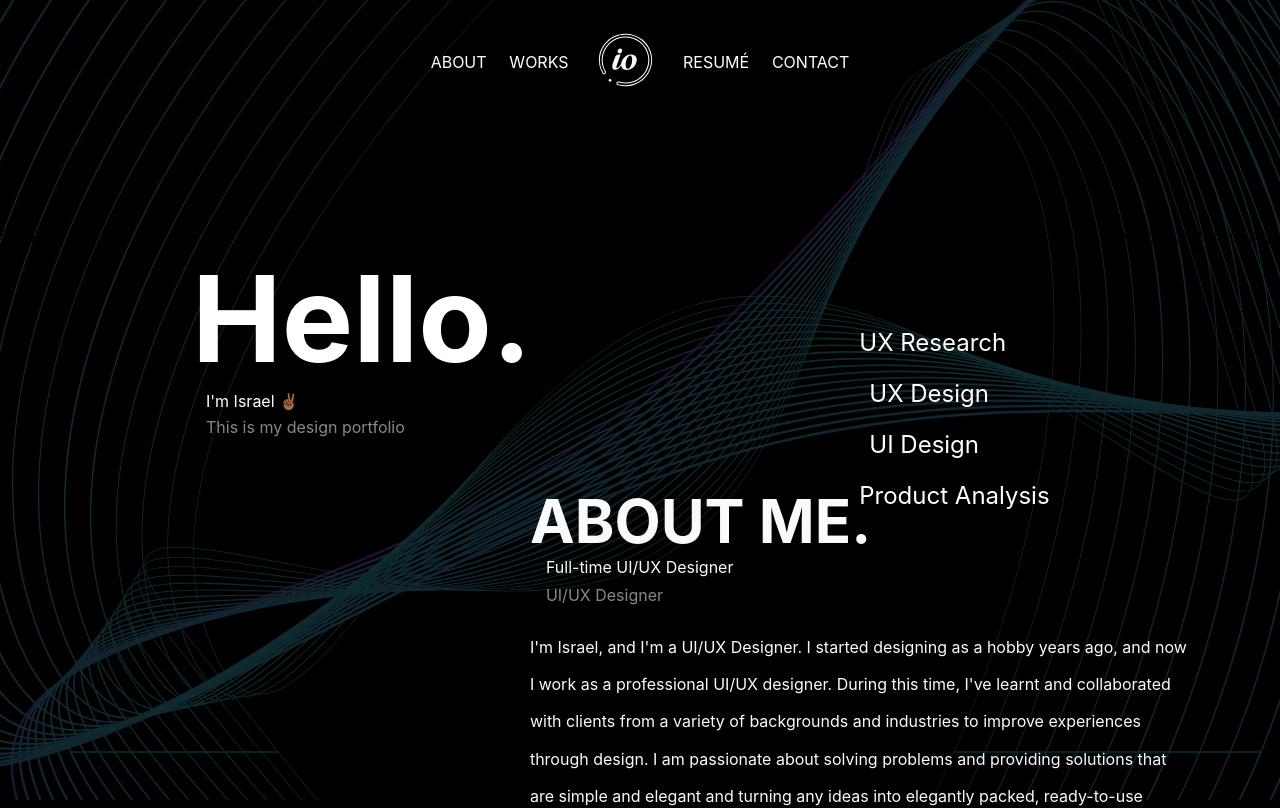
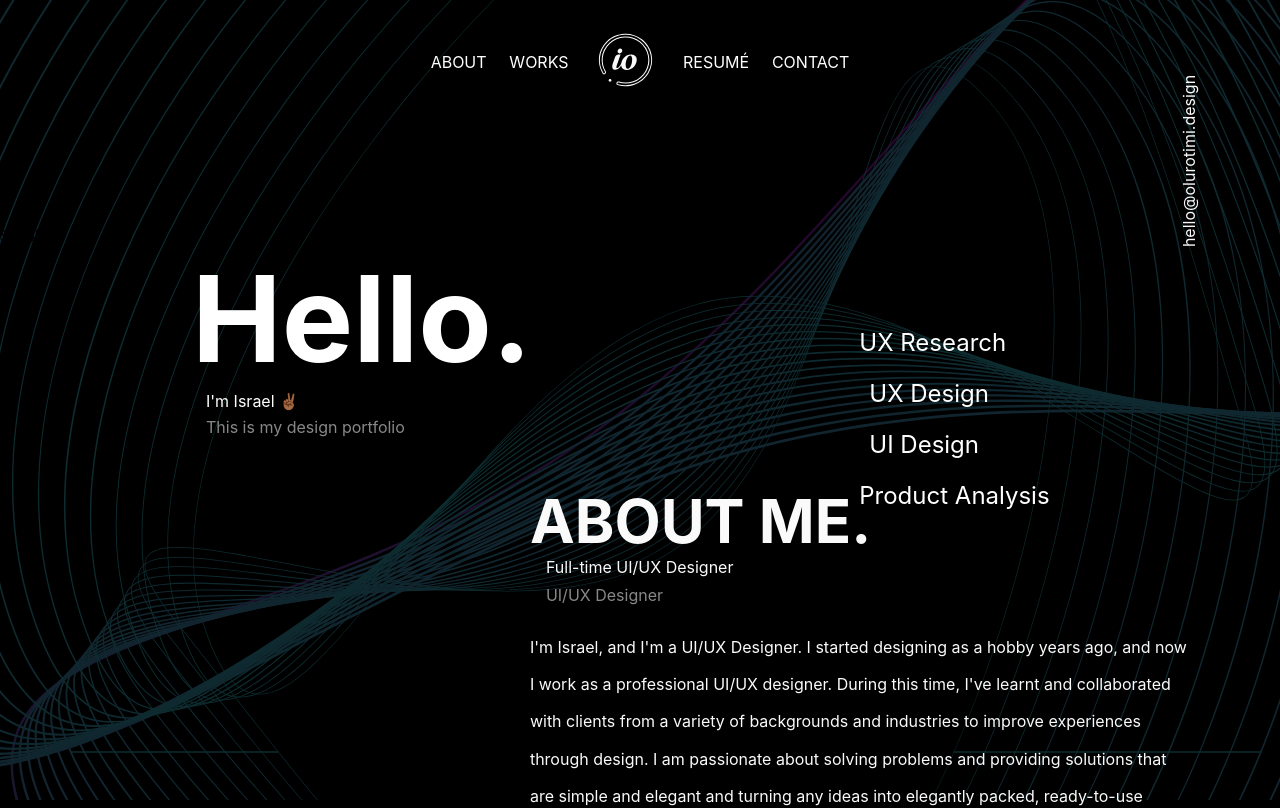
Before and after one commit to qgatssdev/mario-portfolio, a React (Create React App) app: page / in a window 1280 px wide. Shown: the top 808 px of the page. Built offline with nearby package versions, Linux system fonts and the light colour scheme.

Commit message:
styling errors

```diff
--- a/src/components/Hero/Hero.scss
+++ b/src/components/Hero/Hero.scss
@@ -96,14 +96,23 @@
       gap: 31.24px;
       img {
         height: 100%;
-        // width: 100%;
+        width: 100%;
       }
 
       .hero__footer__links__transform {
         display: flex;
         align-items: center;
+        transform: rotate(-90deg);
+        gap: 10px;
+        margin-top: -140px;
+        margin-left: -70px;
         img {
-          transform: rotate(40%);
+          transform: rotate(-270deg);
+        }
+        p {
+          color: #fafafa;
+          font-weight: 400;
+          font-size: 16px;
         }
       }
     }
--- a/src/components/ToolBox/ToolBox.scss
+++ b/src/components/ToolBox/ToolBox.scss
@@ -29,6 +29,7 @@
       display: grid;
       grid-template-columns: repeat(4, 1fr);
       gap: 20% 4%;
+      justify-items: center;
     }
   }
   .toolBox__section2 {
```
